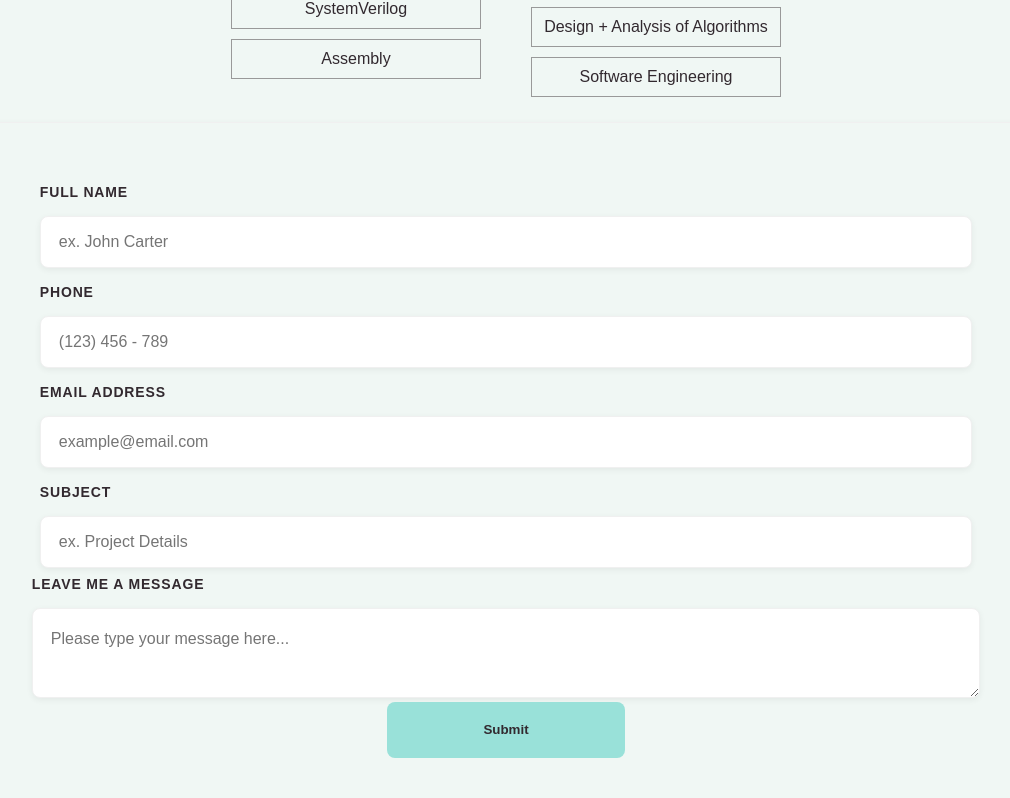
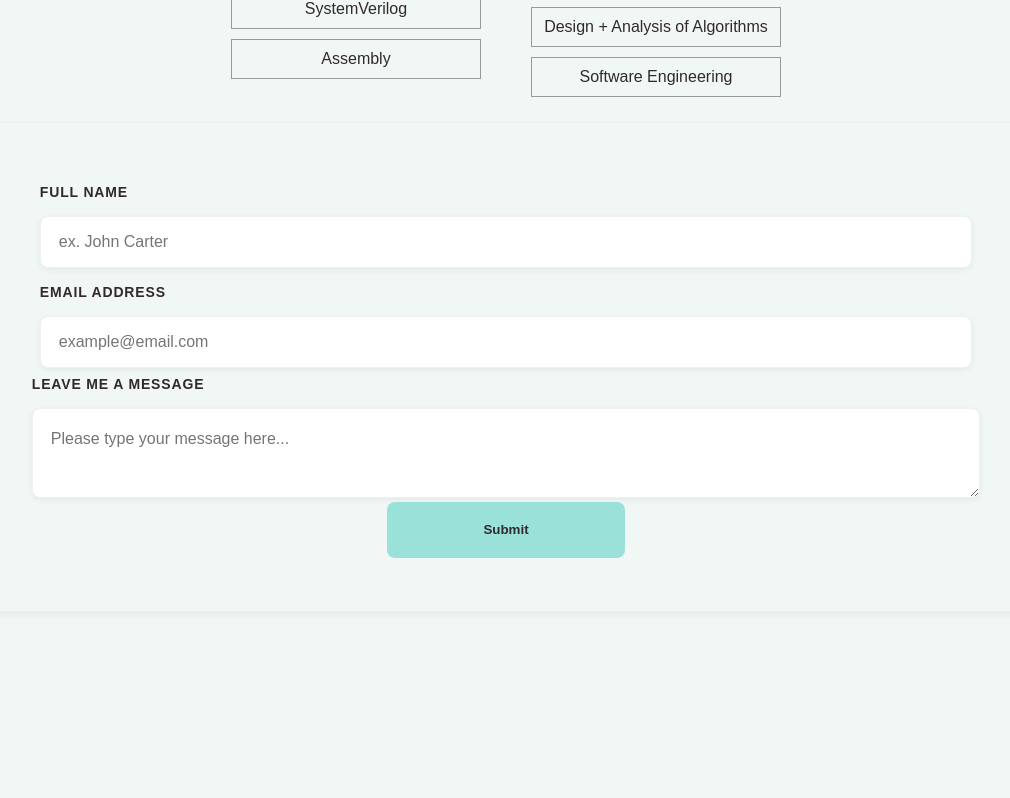
Before and after one commit to amaansingh160/cse-134-hw4, a plain HTML site: page index.html in a window 1280 px wide. Shown: the part 1562-2360 px from the top of the page, without its empty margins (134-1144 px from the left). Drawn offline with Linux system fonts and the light colour scheme; a script that the page names is missing.

Commit message:
added changes to form

```diff
--- a/index.html
+++ b/index.html
@@ -105,15 +105,11 @@
                     </grid>
                 </section>
                 <section id="Contact">
-                    <form id="contact-form" method="get">
+                    <form id="contact-form" action="httpbin.org/post" method="post">
                         <div class="flex-grid">
                             <div class="items">
                               <label for="Name">Full Name</label>
                               <input type="text" class="input w-input" maxlength="256" name="Name" data-name="Name" placeholder="ex. John Carter" id="Name"/>
-                            </div>
-                            <div class="items">
-                              <label for="Phone">Phone</label>
-                              <input type="tel" class="input w-input" maxlength="256" name="Phone" data-name="Phone" placeholder="(123) 456 - 789" id="Phone"/>
                             </div>
                         </div>
                         <div class="flex-grid">
@@ -121,15 +117,12 @@
                               <label for="Email-2">Email Address</label>
                               <input type="email" class="input w-input" maxlength="256" name="Email" data-name="Email" placeholder="example@email.com" id="email_id" required/>
                             </div>
-                            <div class="items">
-                              <label for="Subject">Subject</label>
-                              <input type="text" class="input w-input" maxlength="256" name="Subject" data-name="Subject" placeholder="ex. Project Details" id="sub_mess"/>
-                            </div>
                           </div>
                           <div class="items">
                             <label for="Message">Leave me a message</label>
                             <textarea id="message" name="Message" maxlength="5000" data-name="Message" placeholder="Please type your message here..." class="text-area w-input" required></textarea>
                           </div>
+                          <input type="hidden" name="possible_bot" id="possible_bot" value="true">
                           <div class="items">
                           <input type="submit" id="submit-form-btn" class="btn-primary"/>
                           </div>
```
